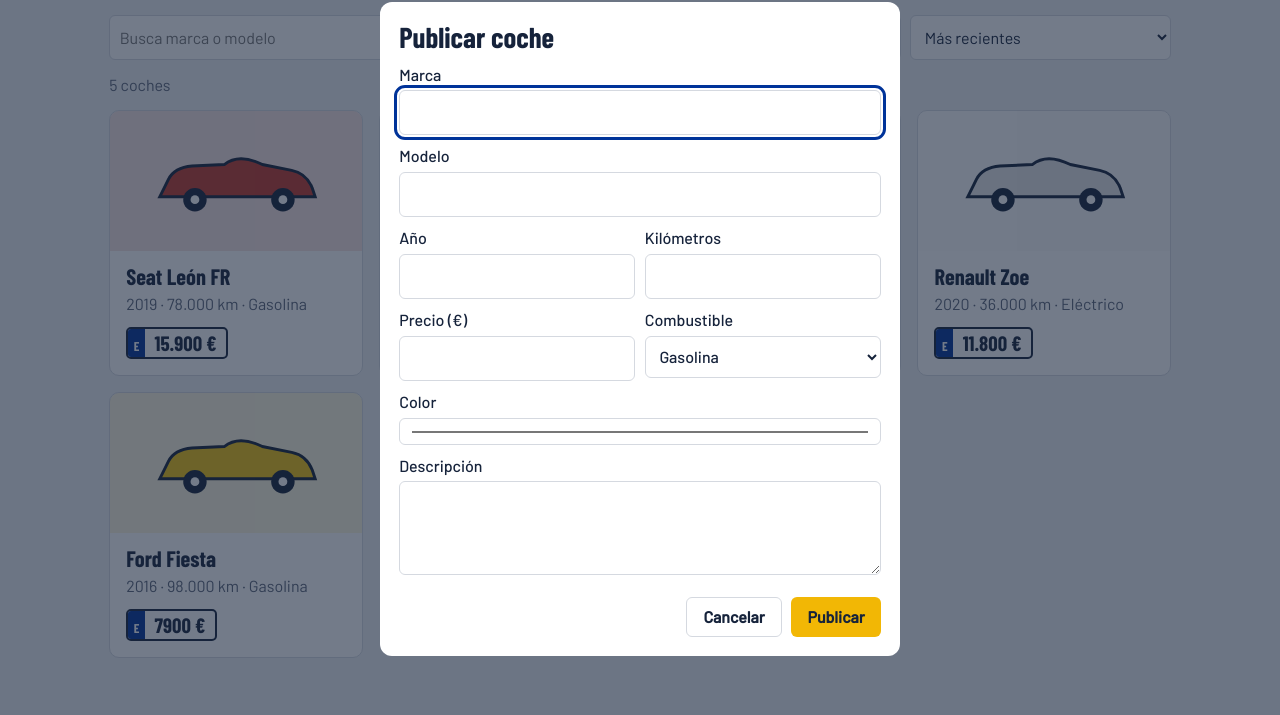
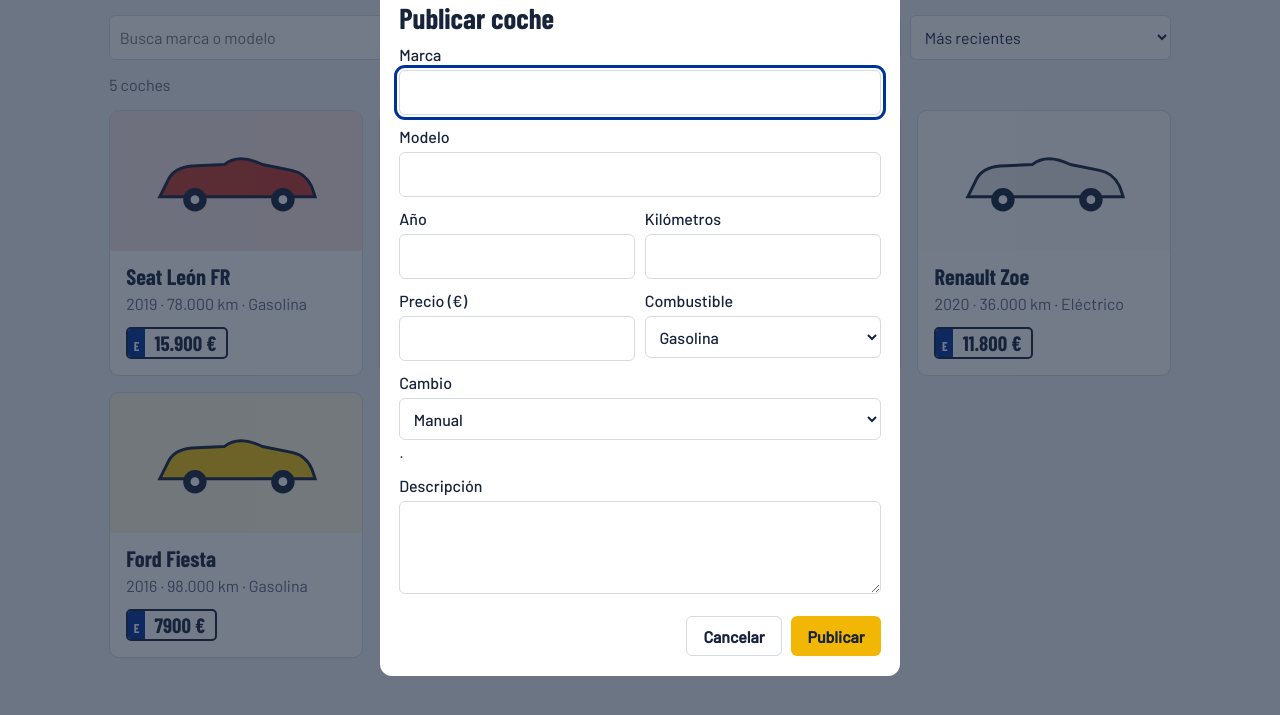
Before and after one commit to ballesterosjulian1016/app, a plain HTML site: page index.html in a window 1280 px wide. Both pictures are taken after a click on the button "Publicar coche". Shown: the part 71-786 px from the top of the page. Drawn offline with nearby package versions, Linux system fonts and the light colour scheme.

Commit message:
Update index.html

```diff
--- a/index.html
+++ b/index.html
@@ -52,8 +52,7 @@
         </select>
       </label>
     </div>
-    <label>Color <input name="color" type="color" value="#2b4c7e"></label>
-    <label>Descripción <textarea name="desc" rows="3" maxlength="300"></textarea></label>
+ <label>Cambio <select name="gearbox"><option>Manual</option><option>Automático</option></select></label>.     <label>Descripción <textarea name="desc" rows="3" maxlength="300"></textarea></label>
     <div class="actions">
       <button type="button" class="btn ghost" id="cancel">Cancelar</button>
       <button class="btn">Publicar</button>
```
